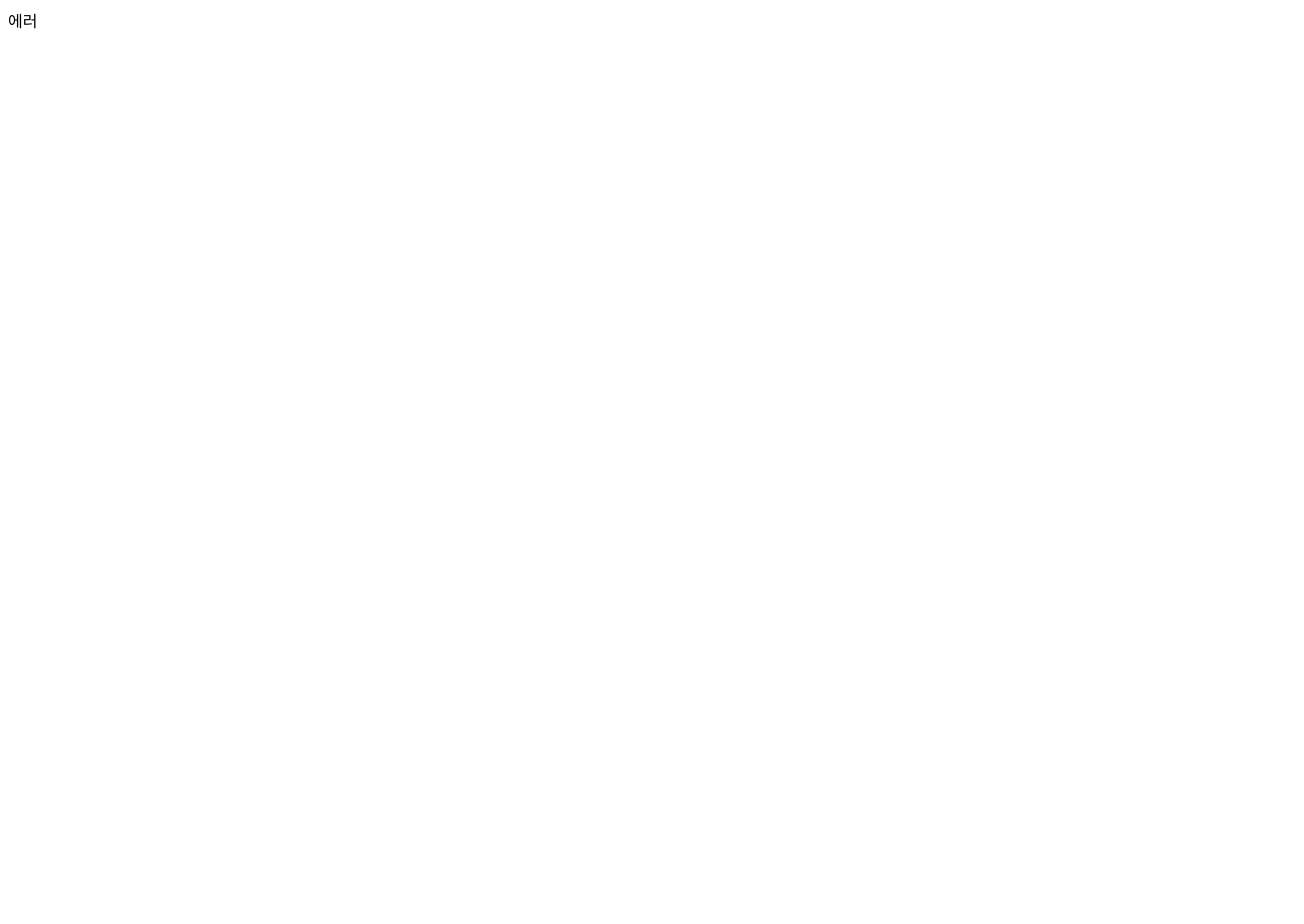
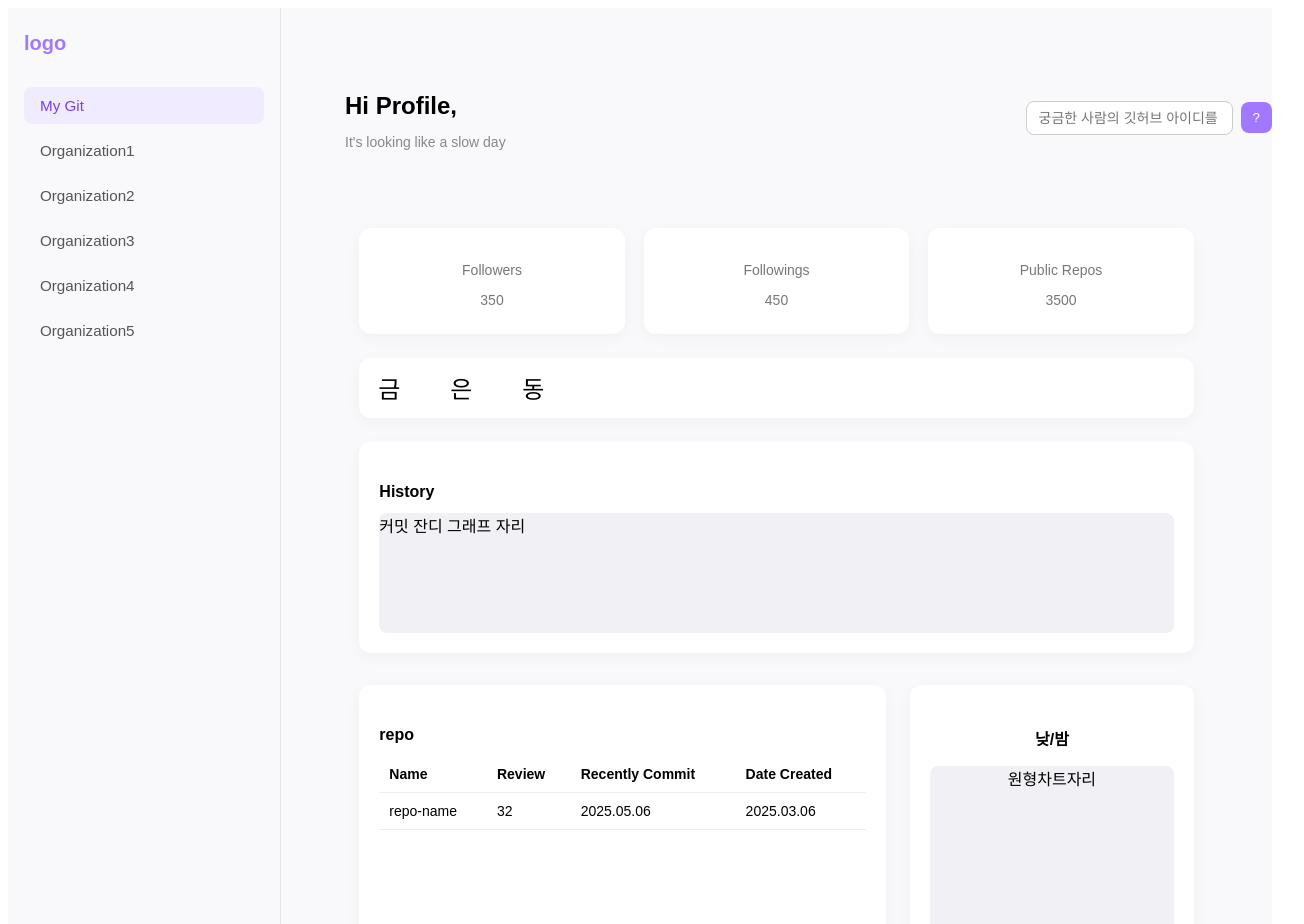
Before and after one commit to yeeun426/GitPulse, a React (Vite) app in the folder frontend/: page /profile in a window 1280 px wide. Before the commit this address had no page. Shown: the top 924 px of the page, 1304 px wide, since content can reach past the window. Before the commit the page ends 800 px from the top, so only its background shows below. Built offline with nearby package versions, Linux system fonts and the light colour scheme.

Commit message:
Feat : 레이아웃 초본

```diff
--- a/frontend/src/common/DefaultLayout.jsx
+++ b/frontend/src/common/DefaultLayout.jsx
@@ -1,14 +1,12 @@
 import React from "react";
 import { Outlet } from "react-router-dom";
 
-import "./index.css";
-import css from "./DefaultLayout.module.css";
-
-export const DefaultLayout = () => {
+const DefaultLayout = () => {
   return (
-    <div className={css.defaultLayout}>
+    <div>
       <Outlet />
-      <footer>copyrights</footer>
     </div>
   );
 };
+
+export default DefaultLayout;
--- a/frontend/src/common/index.css
+++ b/frontend/src/common/index.css
@@ -1,3 +1,32 @@
+@charset "UTF-8";
+@import url("https://cdnjs.cloudflare.com/ajax/libs/meyer-reset/2.0/reset.min.css");
+@import url("https://fonts.googleapis.com/css2?family=Nanum+Myeongjo&family=Noto+Sans+KR:wght@200&display=swap");
+
 * {
+  margin: 0;
   padding: 0;
+  box-sizing: border-box;
 }
+:root {
+  font-family: "Noto Sans KR", sans-serif;
+  font-optical-sizing: auto;
+  font-style: normal;
+
+  --main-purple: #5f41b2;
+  --main-light-purple: #c7bce4;
+  --main-dark-gray: #545d69;
+
+  --fs8: 8px;
+  --fs12: 12px;
+  --fs16: 16px;
+  --fs20: 20px;
+  --fs26: 24px;
+  --fs33: 33px;
+  --fs64: 64px;
+
+  line-height: 1.6;
+}
+a {
+  text-decoration: none;
+  color: inherit;
+}
--- /dev/null
+++ b/frontend/src/pages/ProfilePage.jsx
@@ -0,0 +1,117 @@
+import React from "react";
+import css from "./ProfilePage.module.css";
+
+const ProfilePage = () => {
+  return (
+    <div className={css.container}>
+      <section className={css.sidebar}>
+        <div className={css.logo}>logo</div>
+        <nav className={css.menu}>
+          <ul>
+            <li className={css.active}>My Git</li>
+            <li>Organization1</li>
+            <li>Organization2</li>
+            <li>Organization3</li>
+            <li>Organization4</li>
+            <li>Organization5</li>
+          </ul>
+        </nav>
+      </section>
+
+      <main className={css.main}>
+        {/* 헤더영역 */}
+        <header className={css.headerContainer}>
+          <div className={css.header}>
+            <div>
+              <h2>
+                <span className={css.headerHighlight}>Hi</span> Profile,
+              </h2>
+              <p>It's looking like a slow day</p>
+            </div>
+
+            <div className={css.search}>
+              <input
+                type="text"
+                placeholder="궁금한 사람의 깃허브 아이디를 입력하세요"
+              />
+              <button>?</button>
+            </div>
+          </div>
+        </header>
+
+        {/* 카드 영역 */}
+        <div className={css.contentContainer}>
+          <section className={css.profileStats}>
+            <div className={css.card}>
+              <p>Followers</p>
+              <p>350</p>
+            </div>
+
+            <div className={css.card}>
+              <p>Followings</p>
+              <p>450</p>
+            </div>
+
+            <div className={css.card}>
+              <p>Public Repos</p>
+              <p>3500</p>
+            </div>
+          </section>
+
+          {/* 뱃지 영역 */}
+          <section className={css.badges}>
+            <div className={css.badge}>금</div>
+            <div className={css.badge}>은</div>
+            <div className={css.badge}>동</div>
+          </section>
+
+          {/* 커밋 잔디 영역 */}
+          <section className={css.contributions}>
+            <h4>History</h4>
+            <div className={css.contributionGraph}>커밋 잔디 그래프 자리</div>
+          </section>
+
+          {/* repo & 그래프 영역 */}
+          <section className={css.bottom}>
+            {/* repo table */}
+            <div className={css.repoTable}>
+              <h4>repo</h4>
+              <table>
+                <thead>
+                  <tr>
+                    <th>Name</th>
+                    <th>Review</th>
+                    <th>Recently Commit</th>
+                    <th>Date Created</th>
+                  </tr>
+                </thead>
+                <tbody>
+                  <tr>
+                    <td>repo-name</td>
+                    <td>32</td>
+                    <td>2025.05.06</td>
+                    <td>2025.03.06</td>
+                  </tr>
+                </tbody>
+              </table>
+            </div>
+
+            {/* graph */}
+            <div className={css.commitTimeChart}>
+              <h4>낮/밤</h4>
+              <div className={css.chartBox}>원형차트자리</div>
+              <div className={css.commitcount}>
+                <p>Morning : 38%</p>
+                <p>Daytime : 38%</p>
+                <p>Evening : 38%</p>
+                <p>Night : 38%</p>
+              </div>
+            </div>
+          </section>
+        </div>
+      </main>
+    </div>
+  );
+};
+
+export default ProfilePage;
--- /dev/null
+++ b/frontend/src/pages/ProfilePage.module.css
@@ -0,0 +1,233 @@
+.container {
+    display: flex;
+    min-height: 100vh;
+    font-family: 'Pretendard', sans-serif;
+    background-color: #f9f9fc;
+  }
+
+  /* 사이드바 */
+  .sidebar {
+    width: 15rem;
+    border-right: 1px solid #e5e5e5;
+    padding: 1.5rem 1rem;
+  }
+
+  .logo {
+    font-size: 1.25rem;
+    font-weight: bold;
+    color: #a278ff;
+    margin-bottom: 2rem;
+  }
+
+  .menu ul {
+    list-style: none;
+    padding: 0;
+  }
+
+  .menu li {
+    padding: 0.625rem 1rem;
+    margin-bottom: 0.5rem;
+    border-radius: 0.5rem;
+    cursor: pointer;
+    color: #555;
+    font-size: 0.95rem;
+  }
+
+  .menu li:hover,
+  .menu .active {
+    background-color: #f0ebff;
+    color: #7b3fe4;
+  }
+
+  /* 메인 컨텐츠 */
+  .main {
+    flex: 1;
+    padding: 2rem;
+    width : 100%;
+    margin : 0 auto;
+  }
+
+  .headerContainer{
+    width : 100%;
+    padding : 2rem;
+    margin : 0 auto;
+  }
+
+  .contentContainer{
+    max-width: 90%;
+    margin : 0 auto;
+
+  }
+
+  /* 상단 인사말 + 검색 */
+  .header {
+    display: flex;
+    justify-content: space-between;
+    align-items: center;
+    margin-bottom: 2rem;
+  }
+
+  .header h2 {
+    font-size: 1.5rem;
+    margin-bottom: 0.5rem;
+  }
+
+  .header p {
+    color: #888;
+    font-size: 0.875rem;
+  }
+
+  .search {
+    display: flex;
+    align-items: center;
+    gap: 0.5rem;
+  }
+
+  .search input {
+    padding: 0.5rem 0.75rem;
+    border-radius: 0.5rem;
+    border: 1px solid #ccc;
+    font-size: 0.875rem;
+  }
+
+  .search button {
+    padding: 0.5rem 0.75rem;
+    background-color: #a278ff;
+    color: white;
+    border: none;
+    border-radius: 0.5rem;
+    cursor: pointer;
+  }
+
+  /* 카드 */
+  .profileStats {
+    display: flex;
+    flex-direction: row;
+    justify-content: space-between;
+    gap: 1.2rem;
+    margin-bottom: 1.5rem;
+  }
+
+  .card {
+    flex: 1;
+    padding: 1.25rem;
+    background-color: white;
+    border-radius: 0.75rem;
+    box-shadow: 0 0.25rem 1rem rgba(0, 0, 0, 0.04);
+    text-align: center;
+    min-width : var(--fs16);
+    max-width : var(--main-dark-gray);
+  }
+
+  .card p {
+    color: #777;
+    font-size: 0.875rem;
+    margin-bottom: 0.375rem;
+  }
+
+  .card h3 {
+    font-size: 1.5rem;
+    color: #333;
+  }
+
+  /* 뱃지 */
+  .badges {
+    display: flex;
+    gap: 0.75rem;
+    margin-bottom: 1.5rem;
+    background-color: white;
+    border-radius: 0.75rem;
+    box-shadow: 0 0.25rem 1rem rgba(0, 0, 0, 0.04);
+  }
+
+  .badge {
+    width: 3.75rem;
+    height: 3.75rem;
+    background-color: white;
+    border-radius: 50%;
+    font-size: 1.5rem;
+    display: flex;
+    align-items: center;
+    justify-content: center;
+  }
+
+  /* 커밋 잔디 */
+  .contributions {
+    background-color: white;
+    border-radius: 0.75rem;
+    padding: 1.25rem;
+    margin-bottom: 2rem;
+    box-shadow: 0 0.25rem 1rem rgba(0, 0, 0, 0.04);
+  }
+
+  .contributions h4 {
+    margin-bottom: 0.75rem;
+    font-size: 1rem;
+  }
+
+  .contributionGraph {
+    height: 7.5rem;
+    background-color: #f0f0f5;
+    border-radius: 0.5rem;
+  }
+
+  /* 하단 레이아웃 */
+  .bottom {
+    display: flex;
+    gap: 1.5rem;
+  }
+
+  /* 레포 테이블 */
+  .repoTable {
+    flex: 2;
+    background-color: white;
+    border-radius: 0.75rem;
+    padding: 1.25rem;
+    box-shadow: 0 0.25rem 1rem rgba(0, 0, 0, 0.04);
+  }
+
+  .repoTable h4 {
+    margin-bottom: 0.75rem;
+    font-size: 1rem;
+  }
+
+  .repoTable table {
+    width: 100%;
+    border-collapse: collapse;
+    font-size: 0.875rem;
+  }
+
+  .repoTable th,
+  .repoTable td {
+    padding: 0.625rem;
+    text-align: left;
+    border-bottom: 1px solid #eee;
+  }
+
+  /* 원형 그래프 */
+  .commitTimeChart {
+    flex: 1;
+    background-color: white;
+    border-radius: 0.75rem;
+    padding: 1.25rem;
+    box-shadow: 0 0.25rem 1rem rgba(0, 0, 0, 0.04);
+    text-align: center;
+  }
+
+  .commitTimeChart h4 {
+    margin-bottom: 1rem;
+    font-size: 1rem;
+  }
+
+  .chartBox {
+    height: 12.5rem;
+    background-color: #f0f0f5;
+    border-radius: 0.5rem;
+    margin-bottom: 1rem;
+  }
+
+  .commitCount p {
+    font-size: 0.875rem;
+    color: #444;
+    margin: 0.25rem 0;
+  }
```
Also changed, not shown: frontend/src/router/index.jsx (+6 -1 lines).
